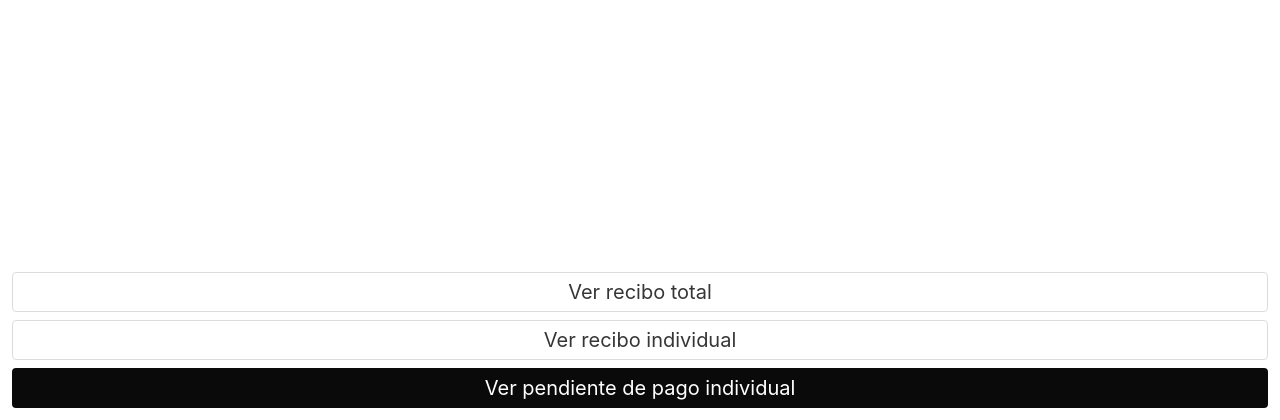
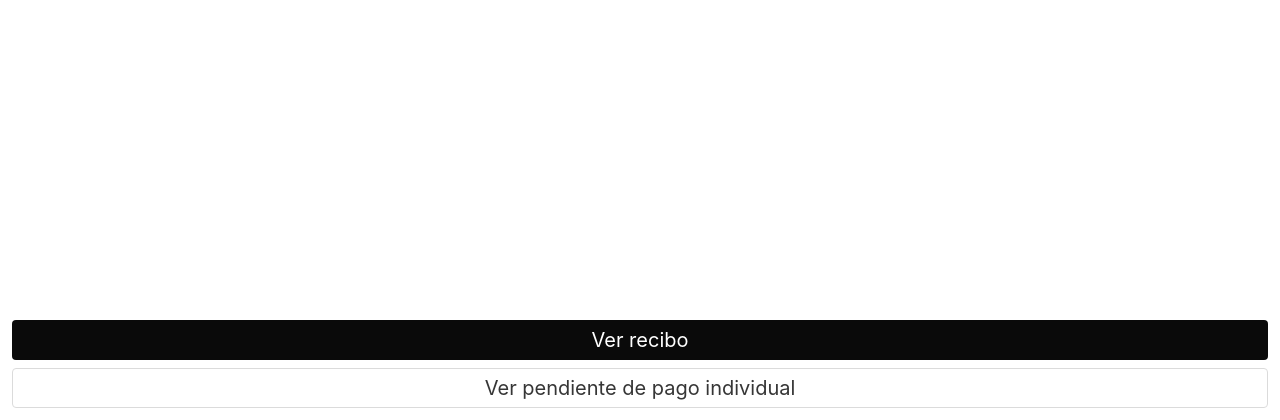
Before and after one commit to pabenito/QRest, a Python web app: template templates/por_pagar.html.j2 in a window 1280 px wide. Shown: the part 380-800 px from the top of the page. Run offline with Jinja, Linux system fonts and the light colour scheme; the template is opened without the code that fills it, so the values that code supplies are empty; some libraries are stand-ins or nearby versions.

Commit message:
Botones de Recibo y Por pagar arreglados, se ha cambiado el color y ahora solo hay dos botones por pantalla.

```diff
--- a/templates/por_pagar.html.j2
+++ b/templates/por_pagar.html.j2
@@ -30,31 +30,35 @@
     <div class="columns is-mobile is-vcentered p-2">
         <div class="column is-full">
             <h1 class="title is-size-4 has-text-white ml-3">
-                Por pagar {{ 'individual' if client is defined else 'total' }}
+                Por pagar {{ 'individual' if individual is defined else 'total' }}
             </h1>
         </div>
     </div>
 </nav>
 <nav class="navbar is-fixed-bottom is-transparent is-block">
     <div class="columns is-multiline p-5">
-        <div class="column is-full p-0">
-            <a class="button is-fullwidth" href="/mesa/{{ order_id }}/recibo/total{{ '?cliente=' + client if client }}">
-                <p class="is-size-5">Ver recibo total</p>
-            </a>
+        {% if individual is defined %}
         <div class="column is-full p-0 pt-2">
-            <a class="button is-fullwidth" href="/mesa/{{ order_id }}/recibo/individual{{ '?cliente=' + client if client }}">
-                <p class="is-size-5">Ver recibo individual</p>
+            <a class="button is-fullwidth is-black" href="/mesa/{{ order_id }}/recibo/individual{{ '?cliente=' + client if client }}">
+                <p class="is-size-5">Ver recibo</p>
             </a>
         </div>
+        {% else %}
+        <div class="column is-full p-0">
+            <a class="button is-fullwidth  is-black" href="/mesa/{{ order_id }}/recibo/total{{ '?cliente=' + client if client }}">
+                <p class="is-size-5">Ver recibo</p>
+            </a>
+        </div>
+        {% endif %}
         {% if individual is defined %}
         <div class="column is-full p-0 pt-2">
-            <a class="button is-fullwidth is-black" href="/mesa/{{ order_id }}/por_pagar/total{{ '?cliente=' + client if client }}">
+            <a class="button is-fullwidth" href="/mesa/{{ order_id }}/por_pagar/total{{ '?cliente=' + client if client }}">
                 <p class="is-size-5">Ver pendiente de pago total</p>
             </a>
         </div>
         {% else %}
         <div class="column is-full p-0 pt-2">
-            <a class="button is-fullwidth is-black" href="/mesa/{{ order_id }}/por_pagar/individual{{ '?cliente=' + client if client }}">
+            <a class="button is-fullwidth" href="/mesa/{{ order_id }}/por_pagar/individual{{ '?cliente=' + client if client }}">
                 <p class="is-size-5">Ver pendiente de pago individual</p>
             </a>
         </div>
```
Also changed, not shown: templates/recibo.html.j2 (+11 -8 lines).
